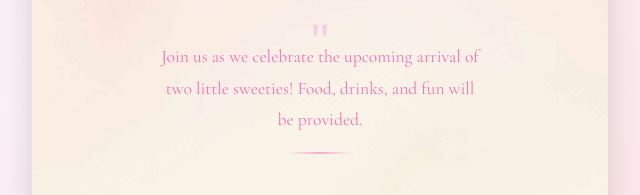
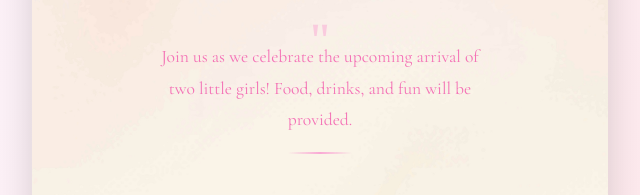
Before and after one commit to Clayherbertt/CassEvite, a website: page baby-shower-invite.html in a window 1280 px wide. Shown: the part 1001-1196 px from the top of the page, 320-960 px from the left. Drawn offline with nearby package versions, Linux system fonts and the light colour scheme.

Commit message:
Push changes

```diff
--- a/baby-shower-invite.html
+++ b/baby-shower-invite.html
@@ -4,6 +4,12 @@
   <meta charset="UTF-8">
   <meta name="viewport" content="width=device-width, initial-scale=1.0">
   <title>Baby Shower – Two Little Sweeties</title>
+  <!-- Link preview image (shows when sharing via text) -->
+  <meta property="og:image" content="https://mchalebabyshower.vercel.app/assets/Letter%20Text%20Image.png">
+  <meta property="og:title" content="Baby Shower – Two Little Sweeties">
+  <meta property="og:description" content="You're invited!">
+  <meta name="twitter:card" content="summary_large_image">
+  <meta name="twitter:image" content="https://mchalebabyshower.vercel.app/assets/Letter%20Text%20Image.png">
   <link rel="preconnect" href="https://fonts.googleapis.com">
   <link rel="preconnect" href="https://fonts.gstatic.com" crossorigin>
   <link href="https://fonts.googleapis.com/css2?family=Cormorant+Garamond:ital,wght@0,400;0,600;1,400&family=Great+Vibes&display=swap" rel="stylesheet">
@@ -830,7 +836,7 @@
     </div>
 
     <p class="message">
-      Join us as we celebrate the upcoming arrival of two little sweeties! Food, drinks, and fun will be provided.
+      Join us as we celebrate the upcoming arrival of two little girls! Food, drinks, and fun will be provided.
     </p>
 
     <div class="rsvp-section scroll-reveal" id="rsvp-section">
```
Also changed, not shown: 1 other file.
